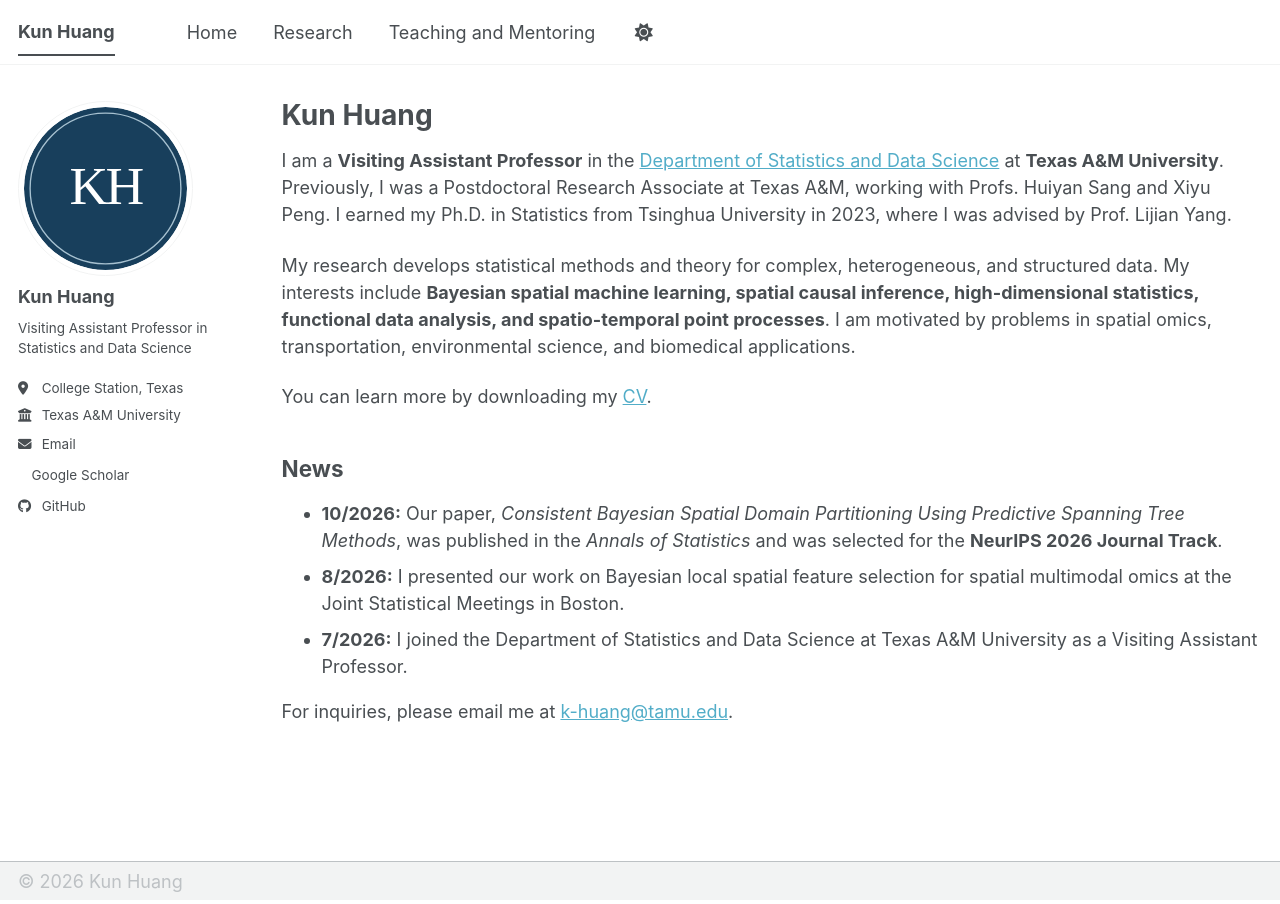
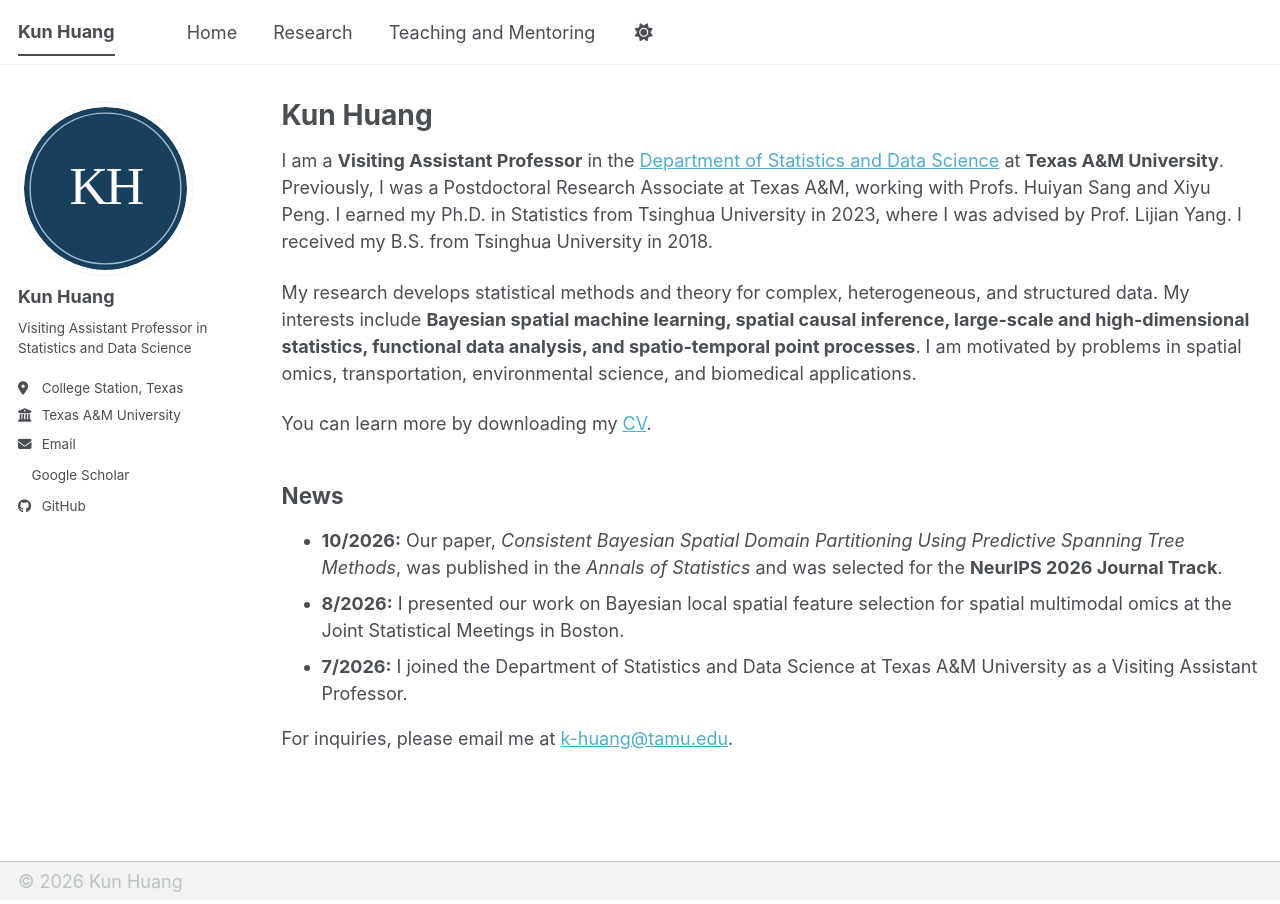
Before and after one commit to k-huang96/k-huang96.github.io, a Jekyll site: the page built from _pages/about.md, in a window 1280 px wide. Built offline with Jekyll 4.4.1, drawn with Linux system fonts in a browser that asks for light colours; a script bundle is joined from its source files by our own code; a style sheet for code colours, icons or effects is not loaded.

Commit message:
Update about.md

```diff
--- a/_pages/about.md
+++ b/_pages/about.md
@@ -8,9 +8,9 @@ redirect_from:
   - /about.html
 ---
 
-I am a **Visiting Assistant Professor** in the [Department of Statistics and Data Science](https://artsci.tamu.edu/statistics/index.html) at **Texas A&M University**. Previously, I was a Postdoctoral Research Associate at Texas A&M, working with Profs. Huiyan Sang and Xiyu Peng. I earned my Ph.D. in Statistics from Tsinghua University in 2023, where I was advised by Prof. Lijian Yang.
+I am a **Visiting Assistant Professor** in the [Department of Statistics and Data Science](https://artsci.tamu.edu/statistics/index.html) at **Texas A&M University**. Previously, I was a Postdoctoral Research Associate at Texas A&M, working with Profs. Huiyan Sang and Xiyu Peng. I earned my Ph.D. in Statistics from Tsinghua University in 2023, where I was advised by Prof. Lijian Yang. I received my B.S. from Tsinghua University in 2018.
 
-My research develops statistical methods and theory for complex, heterogeneous, and structured data. My interests include **Bayesian spatial machine learning, spatial causal inference, high-dimensional statistics, functional data analysis, and spatio-temporal point processes**. I am motivated by problems in spatial omics, transportation, environmental science, and biomedical applications.
+My research develops statistical methods and theory for complex, heterogeneous, and structured data. My interests include **Bayesian spatial machine learning, spatial causal inference, large-scale and high-dimensional statistics, functional data analysis, and spatio-temporal point processes**. I am motivated by problems in spatial omics, transportation, environmental science, and biomedical applications.
 
 You can learn more by downloading my [CV](/files/Kun_Huang_CV.pdf).
 
```
